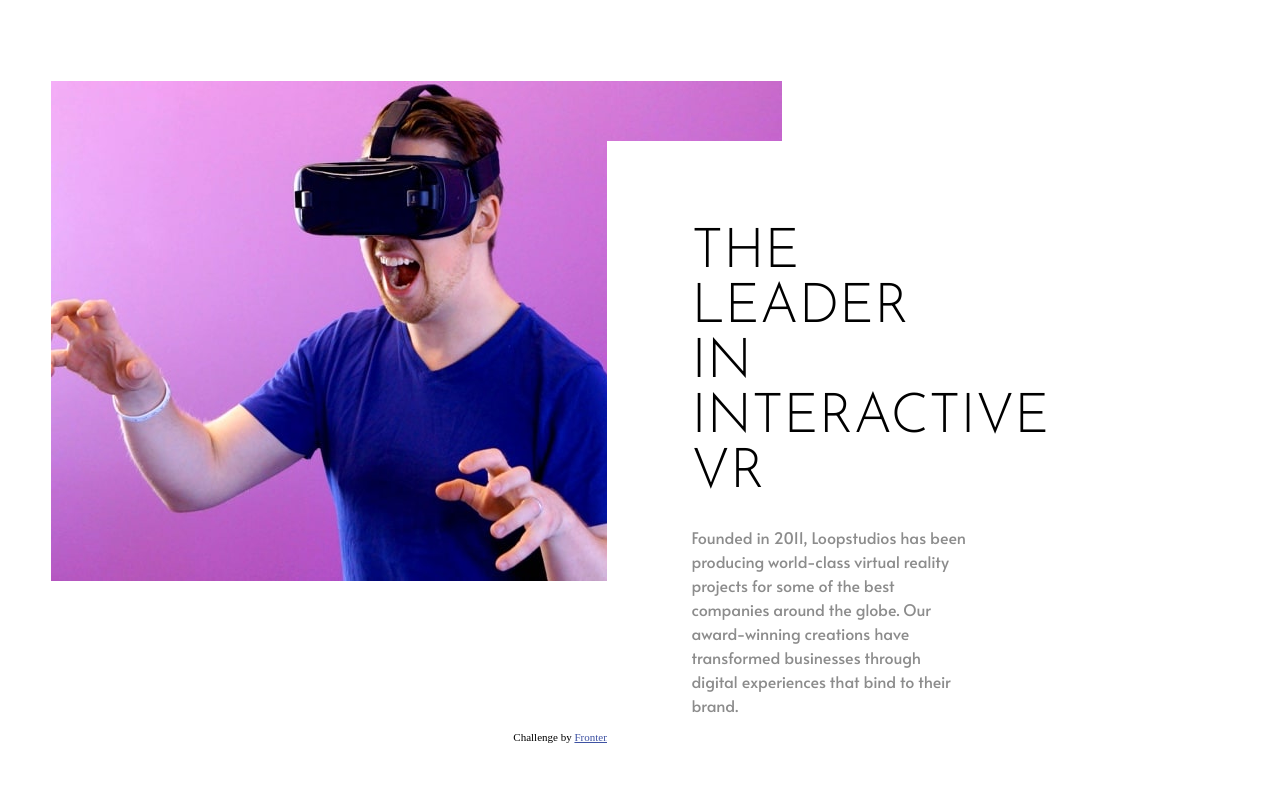
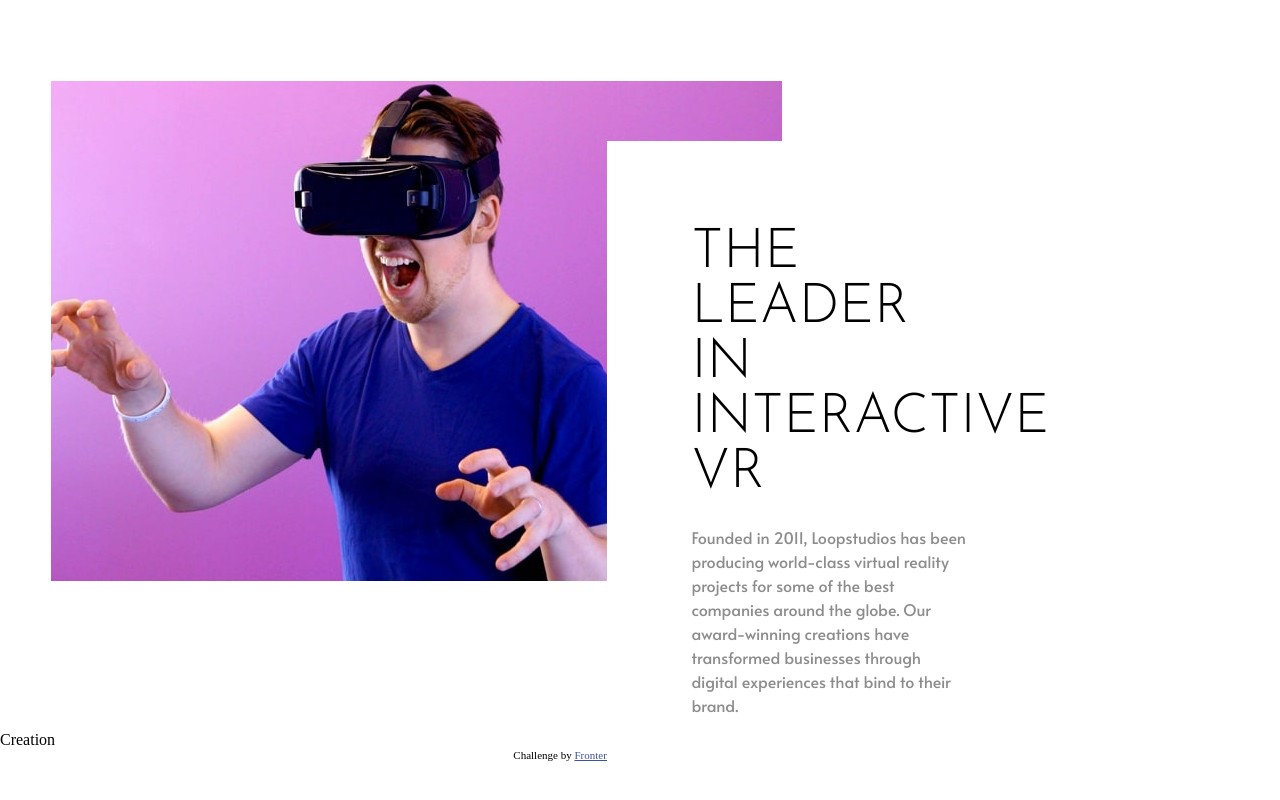
Before and after one commit to Nhoj-Plummer/loopstudio-landing-page, a React (Create React App) app: page / in a window 1280 px wide. Shown: the part 935-1735 px from the top of the page. Built offline with nearby package versions, Linux system fonts and the light colour scheme.

Commit message:
Starting section2

```diff
--- a/src/App.js
+++ b/src/App.js
@@ -1,11 +1,12 @@
 import "./App.css"
-import {HeroSection, Section1} from "./containers/indexcontainers"
+import {HeroSection, Section1, Section2} from "./containers/indexcontainers"
 
 function App() {
   return (
     <>
       <HeroSection />
       <Section1 />
+      <Section2 />
     </>
   )
 }
--- a/src/components/Creation/Creation.js
+++ b/src/components/Creation/Creation.js
@@ -0,0 +1,8 @@
+import React from "react"
+import "./Creation.css"
+
+const Creation = () => {
+  return <div>Creation</div>
+}
+
+export default Creation
--- a/src/containers/Section2/Section2.js
+++ b/src/containers/Section2/Section2.js
@@ -0,0 +1,13 @@
+import React from "react"
+import "./Section2.css"
+import {Creation} from "../../components/componentsindex"
+
+const Section2 = () => {
+  return (
+    <div className="section2-container">
+      <Creation />
+    </div>
+  )
+}
+
+export default Section2
```
